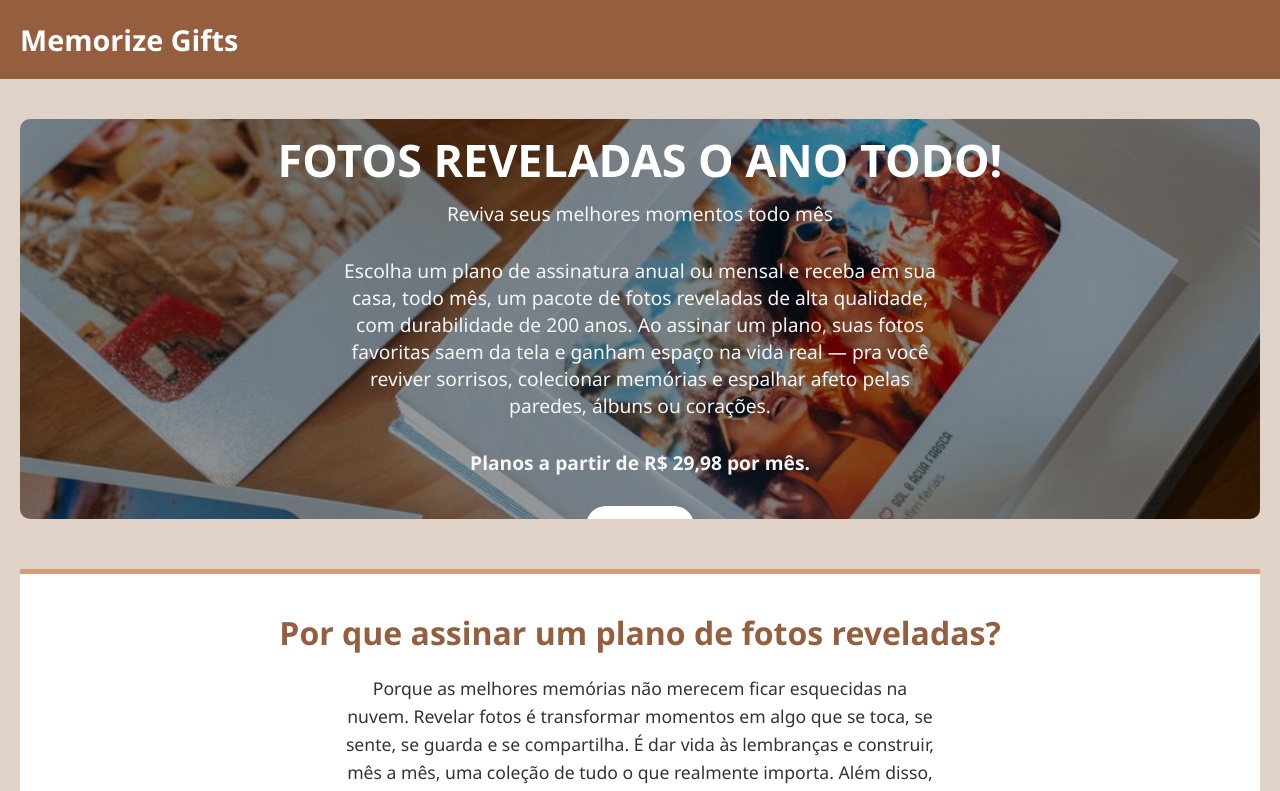
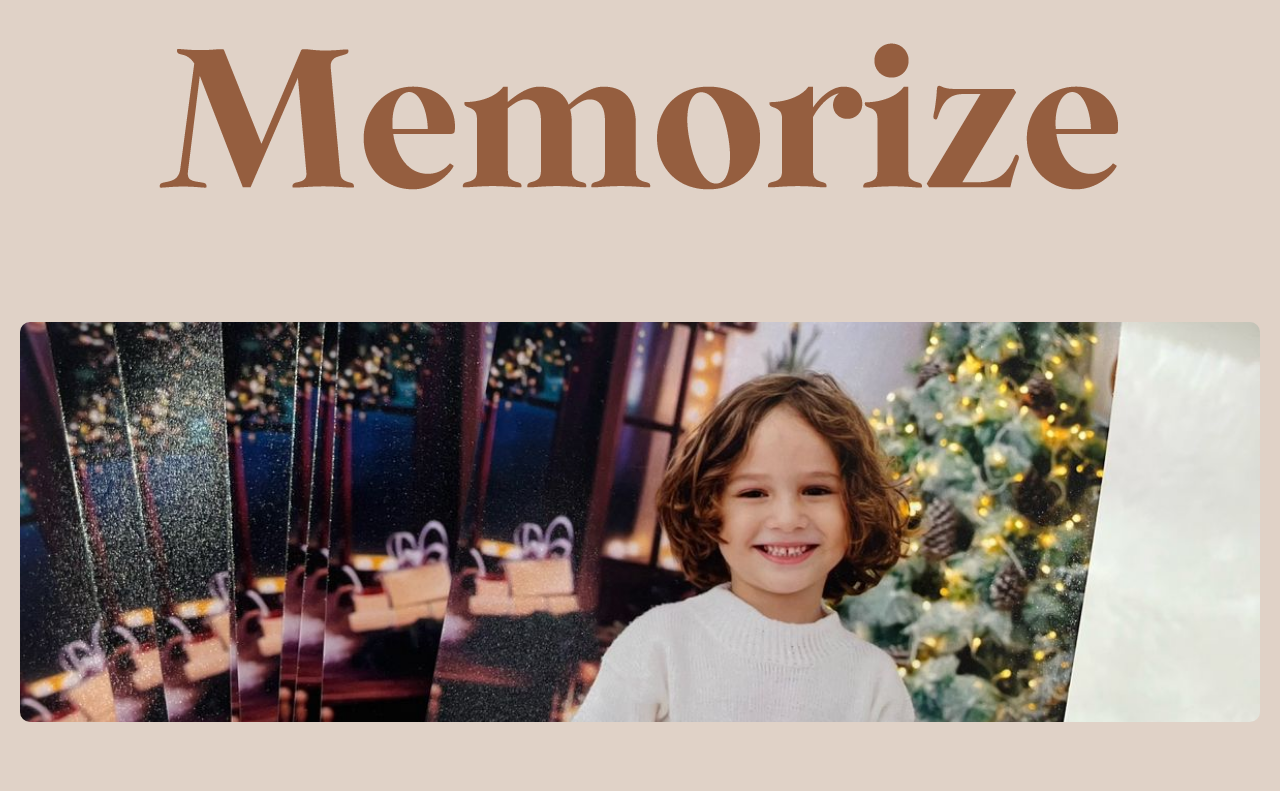
Before and after one commit to stanleyclientes/memorizegifts, a plain HTML site: page index.html in a window 1280 px wide. Shown: the top 791 px of the page. Drawn offline with Linux system fonts and the light colour scheme.

Commit message:
atualização

```diff
--- a/index.html
+++ b/index.html
@@ -13,17 +13,18 @@
     }
 
     header {
-      background-color: #955E3F;
+      background-color: #E0D2C7;
       color: white;
       padding: 20px;
       display: flex;
       justify-content: space-between;
       align-items: center;
+      display: flex;
+      flex-direction: column;
     }
 
-    header .logo {
-      font-size: 1.8em;
-      font-weight: bold;
+    #logo {
+      max-width: 90%;
     }
 
     .main-section {
@@ -33,7 +34,7 @@
 
     .main-section h1 {
       font-size: 2.5em;
-      color: #955E3F;
+      color: #000000;
       margin-bottom: 10px;
     }
 
@@ -70,19 +71,21 @@
     .hero-content {
     position: relative;
     z-index: 2;
-    max-width: 800px;
-    padding: 20px;
+    display: flex;
+    flex-direction: column;
+    align-items: center;
+    margin-bottom: 20px;
     }
 
     .hero-content h1 {
     font-size: 2.8em;
     margin-bottom: 10px;
-    color: white;
+    color: rgb(0, 0, 0);
     }
 
     .hero-content p {
     font-size: 1.2em;
-    color: #f5f5f5;
+    color: #000000;
     }
 
     #text-plans1{
@@ -90,7 +93,8 @@
     }
 
     #btn-vermais{
-        background-color: #fff;
+        background-color: #A86C6C;
+        color: #fff;
         border: none;
         border-radius: 20px;
         font-size: 18px;
@@ -186,6 +190,38 @@
       margin-top: 40px;
     }
 
+    .carousel {
+      display: flex;
+      flex-direction: column;
+    position: relative;
+    width: 100%;
+    max-width: 100%;
+    height: 400px;
+    margin: 0 auto 40px;
+    overflow: hidden;
+    border-radius: 10px;
+  }
+
+  .carousel-image {
+    position: absolute;
+    width: 100%;
+    height: 100%;
+    object-fit: cover;
+    opacity: 0;
+    transition: opacity 1s ease-in-out;
+  }
+
+  .carousel-image.active {
+    opacity: 1;
+  }
+
+  @media (max-width: 768px) {
+    .carousel {
+      height: 200px;
+    }
+  }
+
+
     @media (max-width: 768px) {
       .plans {
         flex-direction: column;
@@ -197,15 +233,19 @@
 <body>
 
   <header>
-    <div class="logo">Memorize Gifts</div>
-    <nav>
-      <!-- Links futuros se necessário -->
-    </nav>
+    <img src="/img/logo.png" class="logo" alt="">
+    <!-- <nav>
+    </nav> -->
   </header>
 
   <section class="main-section">
     <!-- Quero a imagem como plano de fundo dessa div e o h1 e p na frente -->
-    <div class="hero-section">
+    <div class="carousel">
+        <img src="/img/carrossel1.jpg" class="carousel-image active" alt="Imagem 1">
+        <img src="/img/carrossel2.jpg" class="carousel-image" alt="Imagem 2">
+        <img src="/img/carrossel3.jpg" class="carousel-image" alt="Imagem 3">
+    </div>
+
     <div class="hero-content">
         <h1>FOTOS REVELADAS O ANO TODO!</h1>
         <p>Reviva seus melhores momentos todo mês</p>
@@ -284,4 +324,16 @@ Além disso, com a praticidade de um plano, você não precisa se preocupar com
     }
   </script>
 </body>
+<script>
+  const images = document.querySelectorAll('.carousel-image');
+  let current = 0;
+
+  function showNextImage() {
+    images[current].classList.remove('active');
+    current = (current + 1) % images.length;
+    images[current].classList.add('active');
+  }
+
+  setInterval(showNextImage, 3000); // muda a imagem a cada 1 segundo
+</script>
 </html>
```
Also changed, not shown: img/carrossel1.jpg (added), img/carrossel2.jpg (added), img/carrossel3.jpg (added), img/logo.png (added).
